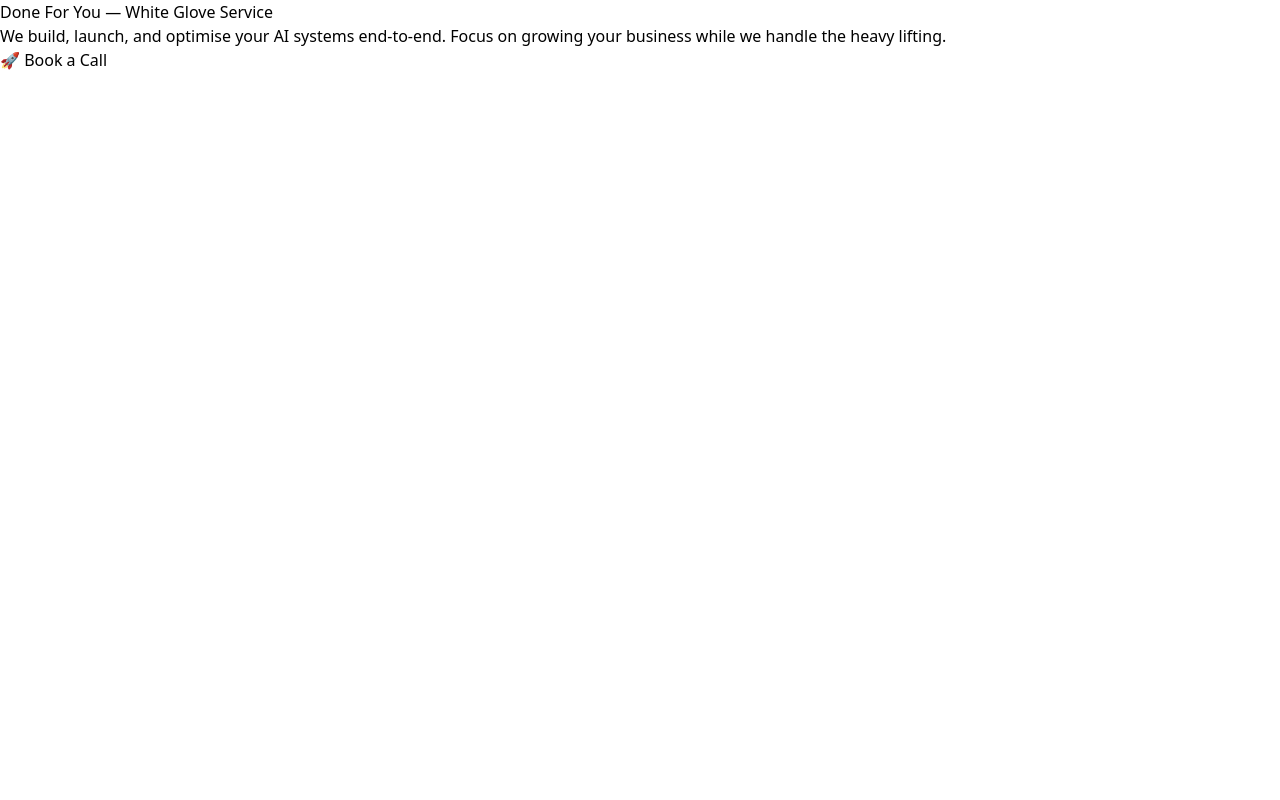
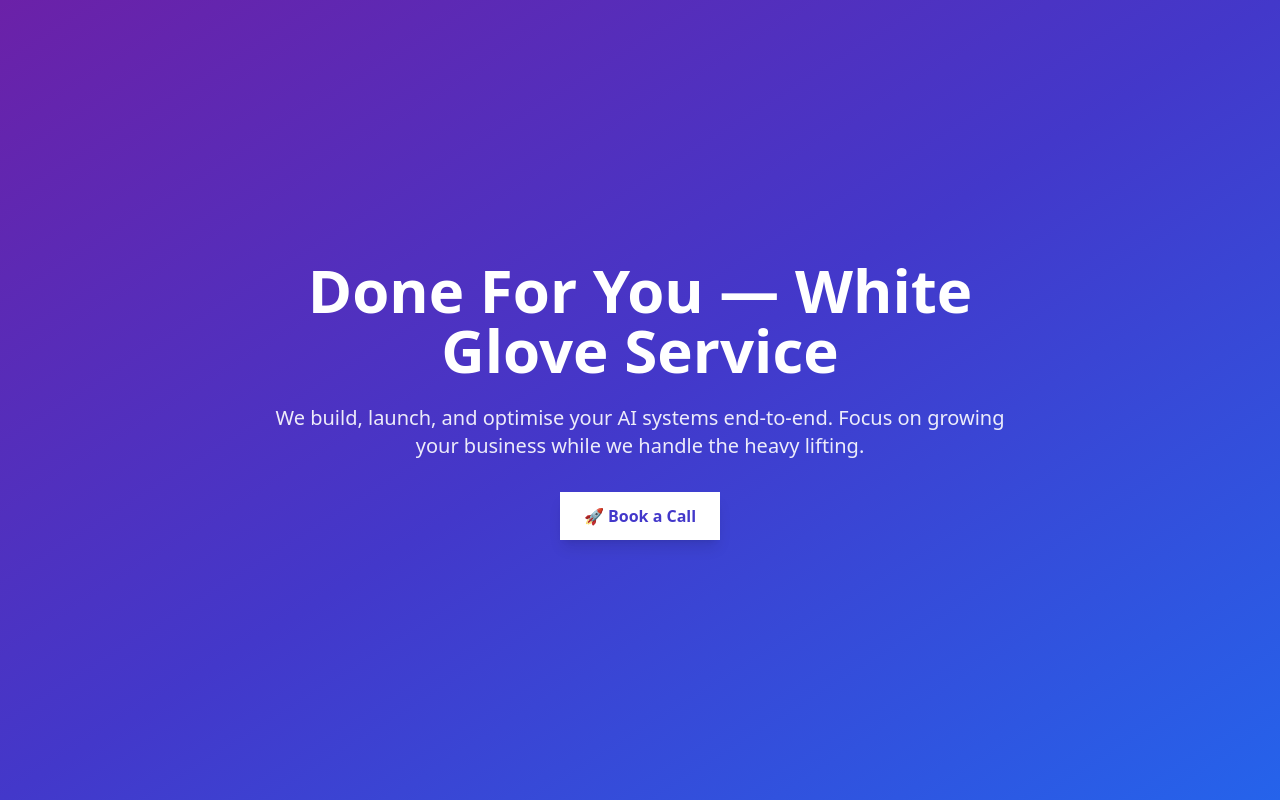
Before and after one commit to AI-BotBuilder-UK/aibb-os, a React (Vite) app: page / in a window 1280 px wide. Built offline with nearby package versions, Linux system fonts and the light colour scheme.

Commit message:
fix: include HTML + JSX in Tailwind content scan

```diff
--- a/tailwind.config.ts
+++ b/tailwind.config.ts
@@ -3,10 +3,13 @@ import type { Config } from "tailwindcss";
 const config: Config = {
   darkMode: ["class"],
   content: [
-    "./pages/**/*.{ts,tsx}",
-    "./components/**/*.{ts,tsx}",
-    "./app/**/*.{ts,tsx}",
-    "./src/**/*.{ts,tsx}",
+  "./index.html",
+  "./*.html",
+  "./public/**/*.html",
+  "./src/**/*.{js,jsx,ts,tsx}",
+  "./pages/**/*.{js,jsx,ts,tsx}",
+  "./components/**/*.{js,jsx,ts,tsx}",
+  "./app/**/*.{js,jsx,ts,tsx}",
   ],
   prefix: "",
   theme: {
```
